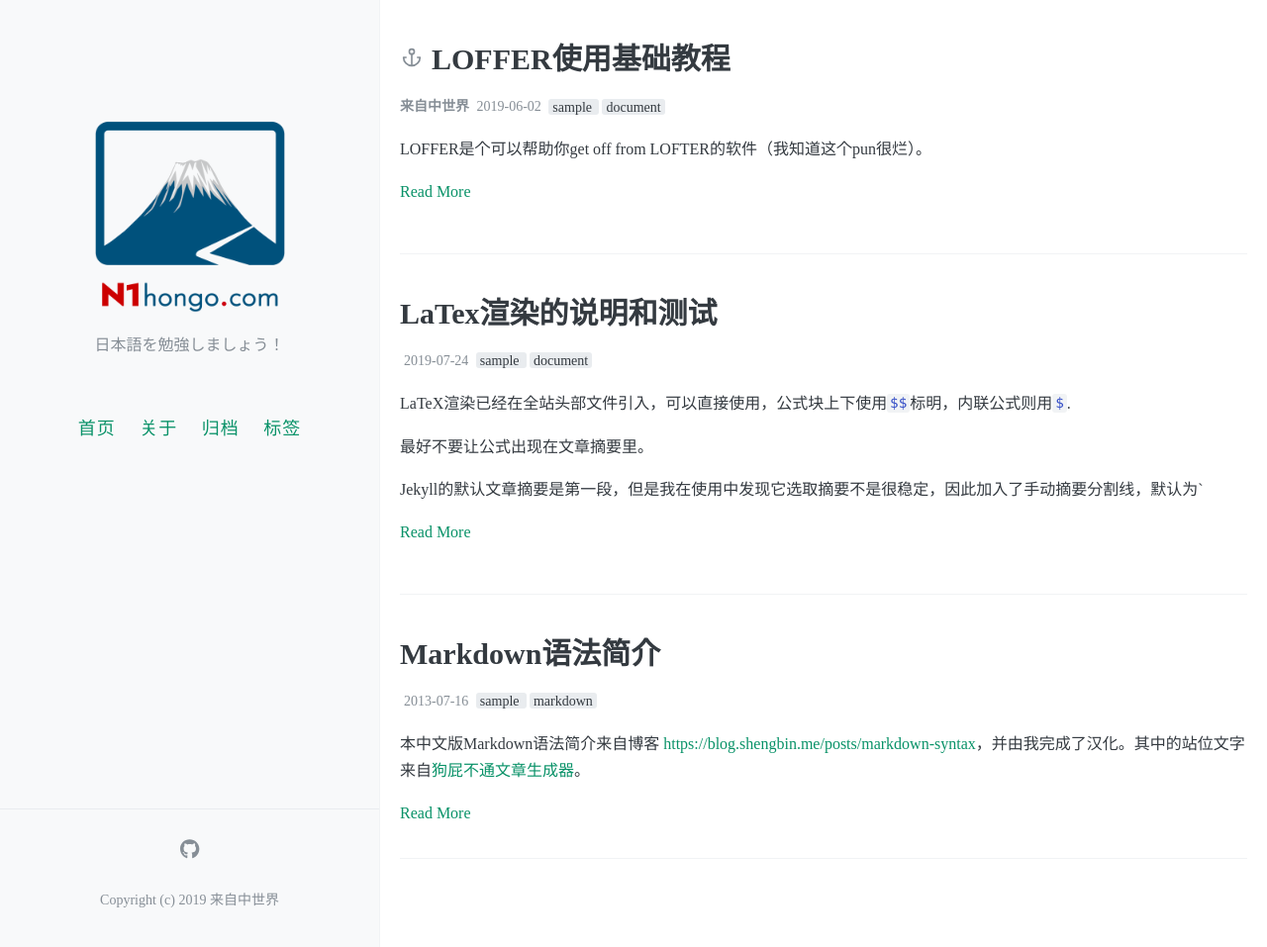
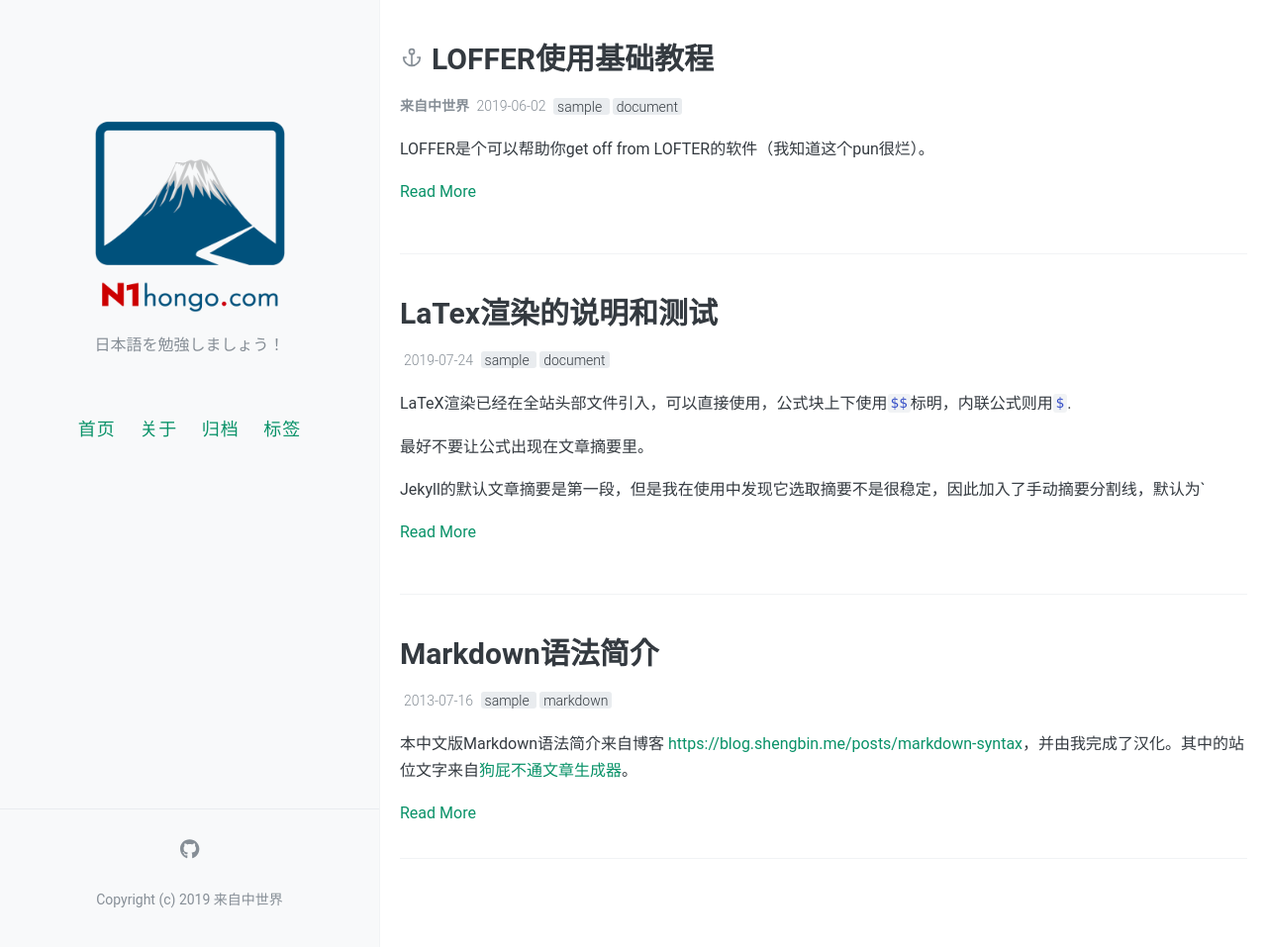
Before and after one commit to kiyospace/n1hongo, a Jekyll site: the page built from index.html, in a window 1280 px wide and 957 px high. Shown: the whole window at 99% size. Built offline with Jekyll 4.4.1, drawn with Linux system fonts in a browser that asks for light colours; the list of posts is cut into pages by our own code; comment, search, counter and statistics services are not loaded.

Commit message:
Update _variables.scss

```diff
--- a/_sass/_variables.scss
+++ b/_sass/_variables.scss
@@ -26,7 +26,7 @@ $georgia: Georgia, serif;
 
 // Fonts
 // $base-font: "Noto Serif","PT Serif",source-han-serif-sc, "Source Han Serif SC", "Source Han Serif CN", "Source Han Serif TC", "Source Han Serif TW", "Source Han Serif","Songti SC", SimSon, serif;
-$base-font: 'Poppins', source-han-serif-sc, "Source Han Serif SC", "Source Han Serif CN", "Source Han Serif TC", "Source Han Serif TW", "Source Han Serif","Songti SC", SimSon, serif;
+$base-font: "Roboto", 'Poppins', source-han-serif-sc, "Source Han Serif SC", "Source Han Serif CN", "Source Han Serif TC", "Source Han Serif TW", "Source Han Serif","Songti SC", SimSon, serif;
 $code-font: "Cascadia Code", "Fira Code", 'Menlo', 'Courier New', 'Monaco', 'Spoqa Han Sans', monospace;
 
 // Font sizes
```
